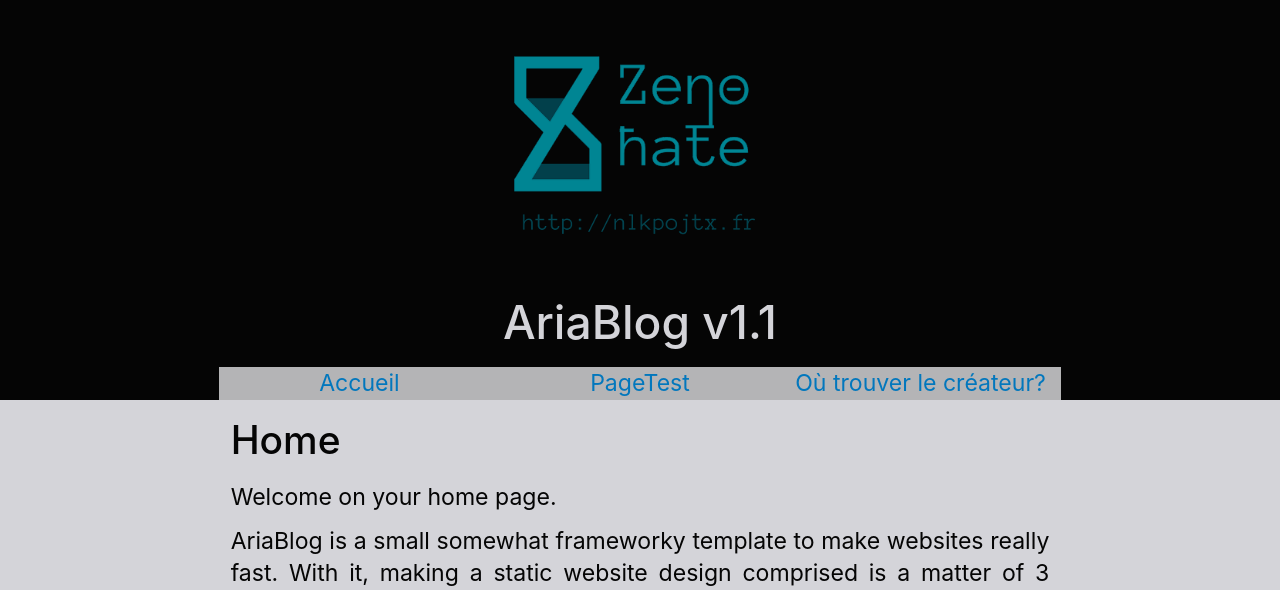
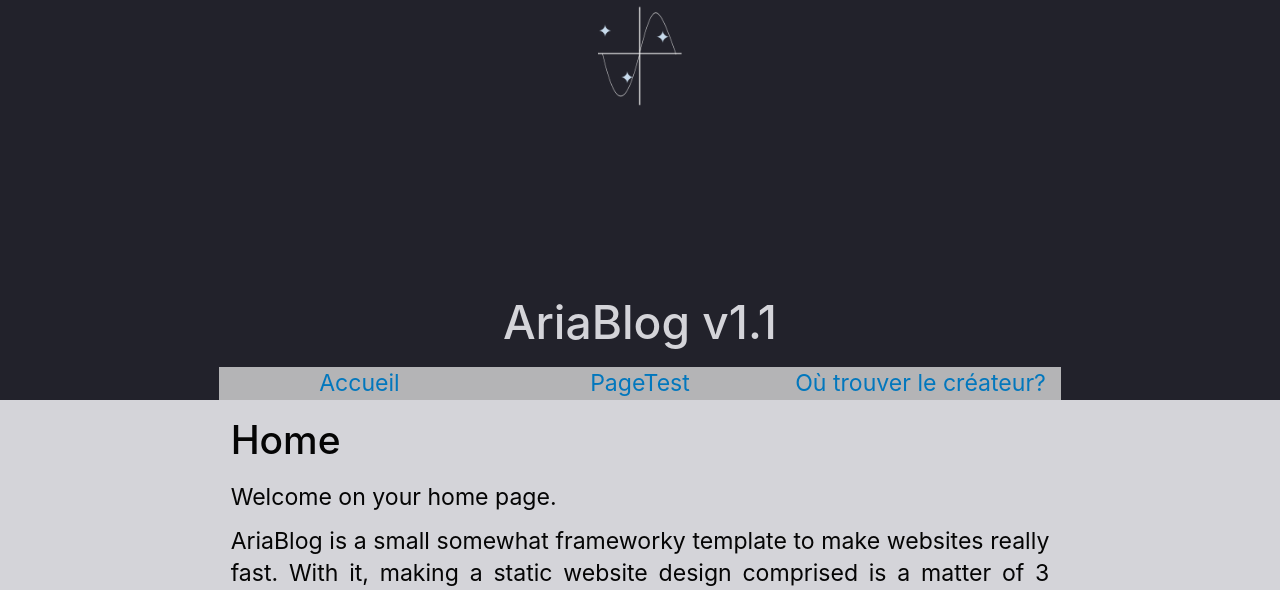
Before and after one commit to Archivist062/Ariablog, a PHP site: page /index.php in a window 1280 px wide. Shown: the top 590 px of the page. Run offline with PHP 8.4, Linux system fonts and the light colour scheme; data comes from the database, SQL or seed files in the repository.

Commit message:
More design changes, logo change

```diff
--- a/layout/header.php
+++ b/layout/header.php
@@ -1,9 +1,9 @@
 
-<div class="row" style="background-color:#050505;">
+<div class="row" style="background-color:#22222b;">
 	<div class="col-lg-8 col-lg-offset-2 col-md-12 col-sm-12 ">
 		<div class="row">
-			<div style="text-align:center;color:#D4D4D9;" class="col-lg-4 col-lg-offset-4 col-md-6 col-md-offset-3 col-sm-12">
-				<img src="img/logo.png" alt=""/>
+			<div style="text-align:center;color:#D4D4D9" class="col-lg-4 col-lg-offset-4 col-md-6 col-md-offset-3 col-sm-12">
+				<img style="max-height:40%;" src="img/Logo.png" alt=""/>
 			</div>
 			<div style="text-align:center;color:#D4D4D9;" class="col-lg-6 col-lg-offset-3 sitename col-md-8 col-md-offset-2 col-sm-12">
 				<h1>AriaBlog v1.1</h1>
```
Also changed, not shown: img/Logo.png (added), img/logo.png (deleted).
